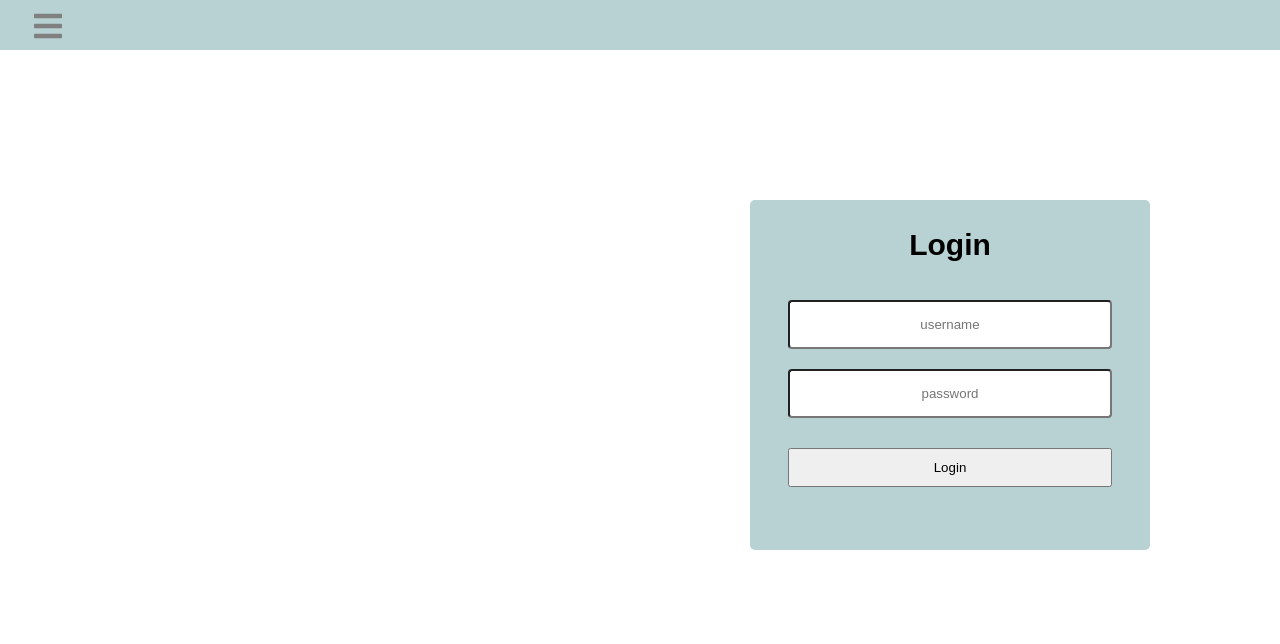
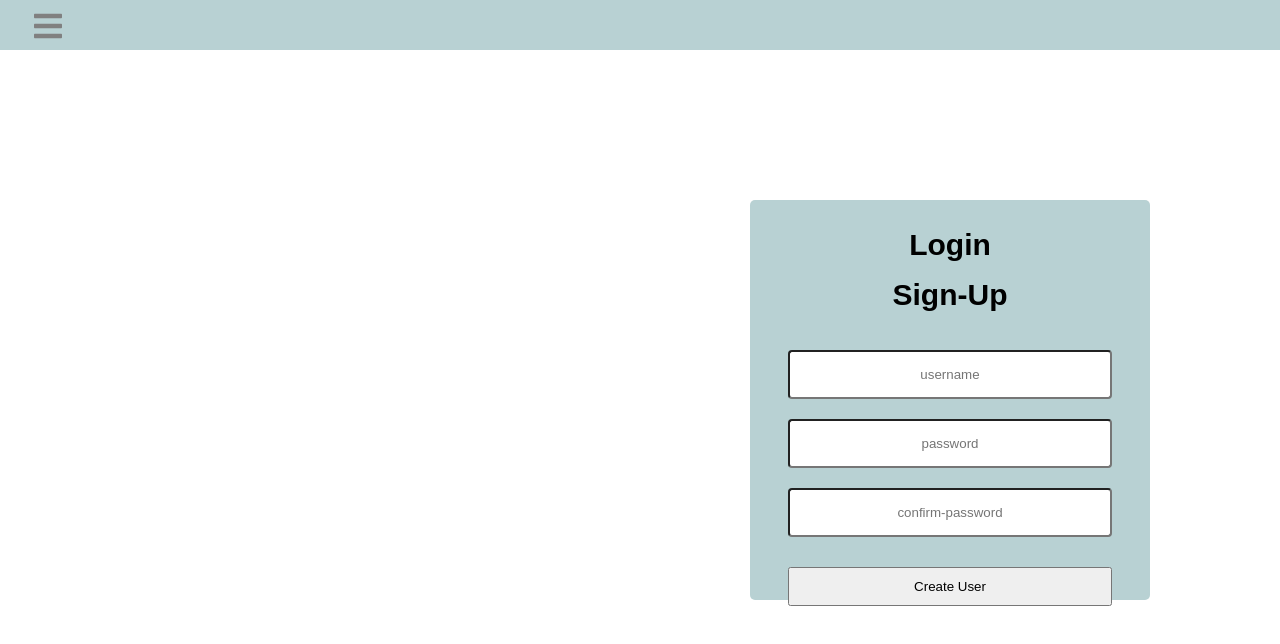
Before and after one commit to tylercodes1/Team7ProjectRepo, a React (Create React App) app: page /login in a window 1280 px wide. Shown: the top 644 px of the page. Built offline with nearby package versions, Linux system fonts and the light colour scheme.

Commit message:
need styling on signup and login tabs

```diff
--- a/src/pages/LoginPage/LoginPage.js
+++ b/src/pages/LoginPage/LoginPage.js
@@ -1,45 +1,40 @@
-import React, { useState } from 'react';
-// import { login } from '../../api/api';
-import CreateNewUserPage from '../CreateNewUserPage/CreateNewUserPage';
+import React from 'react';
 import './LoginPage.css';
+import { useSelector, useDispatch } from 'react-redux';
+import { login } from '../../store/actions/actionTypes';
+import "../CreateNewUserPage/CreateNewUserPage.css";
 
 function LoginPage() {
-
-    const [formData, setFormData] = useState({
-        username: '',
-        password: ''
-    });
-
-    const doLogin = async(e) => {
-        e.preventDefault();
-        // try{
-        //     await login(formData.username, formData.password);
-        //     console.log("clicked");
-        // }catch {
-        //     console.log("couldn't login");
-        // }
-    }
-
-    const handleChange = (e) => {
-        setFormData({
-            ...formData,
-            [e.target.name]: e.target.value
-        });
-    }
+    const isLogged = useSelector(state => state.isLogged);
+    const dispatch = useDispatch();
 
     return (
-        <>
-        <div className="login-page">
-            <h1>Login</h1>
-            <form onSubmit={doLogin}>
-                <input type='text' name="username" placeholder="username" value={formData['username']} onChange={handleChange}/>
-                <input type='text' name="password" placeholder="password" value={formData['password']} onChange={handleChange}/>
-                <input type='submit' value="Login" />
-            </form>
+        <div>
+            { isLogged ?
+                <div className="login-page">
+                    <h1>Login</h1>
+                    <h1 onClick={() => dispatch(login())}>Sign-up</h1>
+                    <form >
+                        <input type='text' name="username" placeholder="username" />
+                        <input type='text' name="password" placeholder="password" />
+                        <input type='submit' value="Login" />
+                    </form>
 
+                </div> :
+
+                <div className="newuser-page">
+                    <h1 onClick={() => dispatch(login())}>Login</h1>
+                    <h1> Sign-Up</h1>
+                    <form >
+                        <input type='text' name="username" placeholder="username" />
+                        <input type='text' name="password" placeholder="password" />
+                        <input type='text' name="confirm-password" placeholder="confirm-password" />
+                        <input type='submit' value="Create User" />
+                    </form>
+                </div>
+            }
         </div>
-        </>
     )
-}
 
-export default LoginPage;
+        }
+    export default LoginPage;
```
Also changed, not shown: 1 other file (tests, documents, lock files or other folders).
